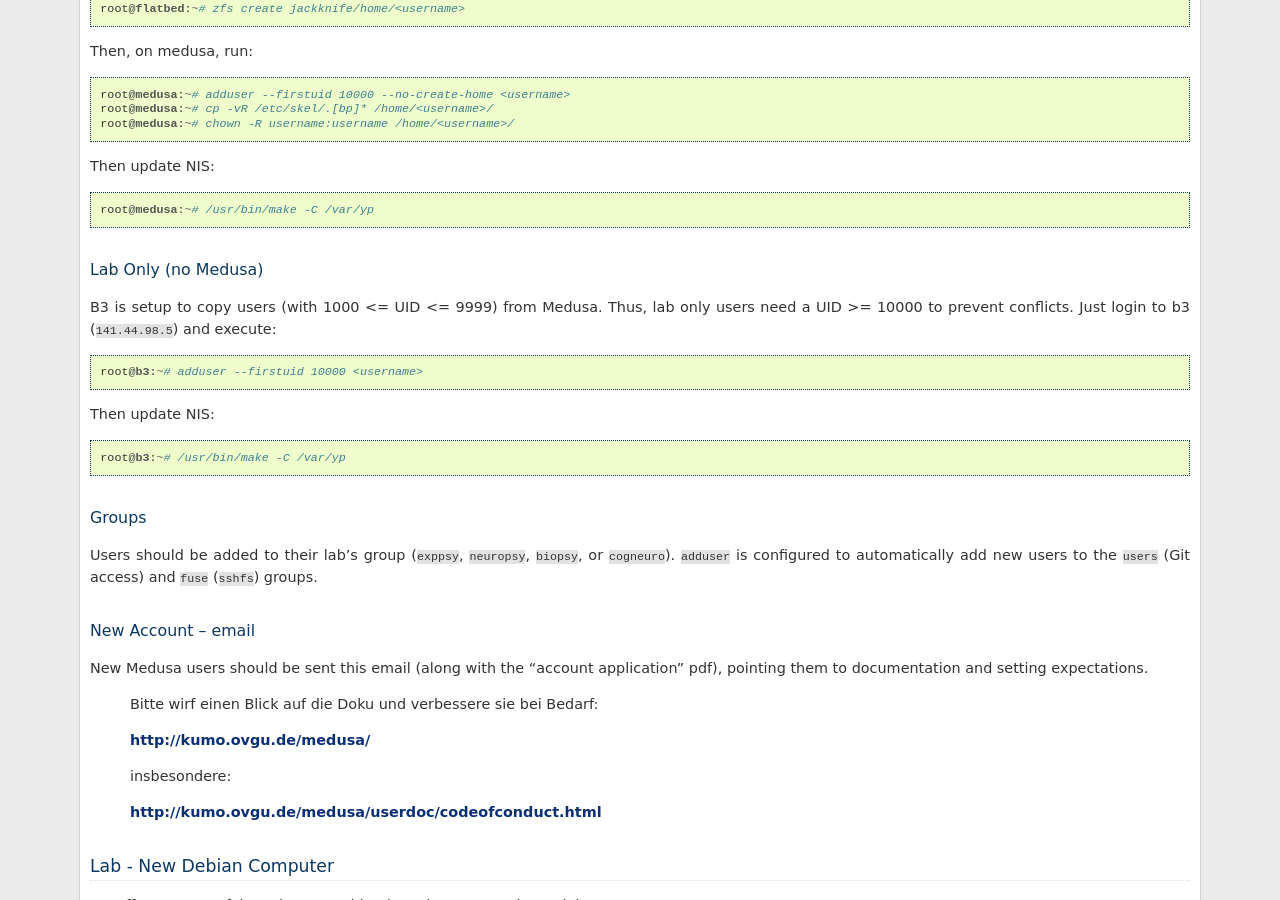
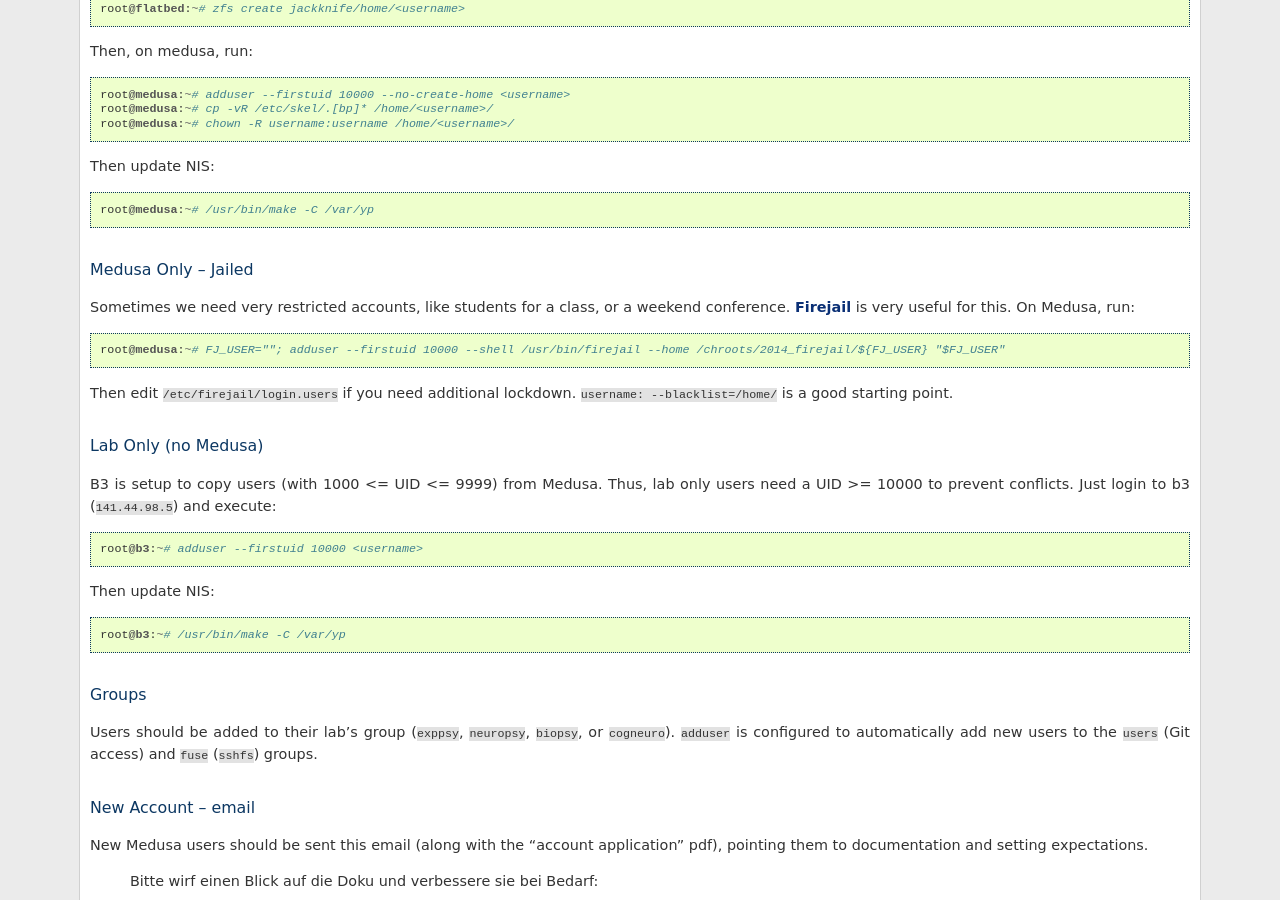
Before and after one commit to psychoinformatics-de/ipsy-docs, a Sphinx documentation site: the page built from source/internal/common_tasks.rst, in a window 1280 px wide and 900 px high, scrolled down 764 px. Built offline with Sphinx 7.4.7, drawn with Linux system fonts in a browser that asks for light colours; formulas are drawn with MathJax 3.

Commit message:
Add Firejail instructions

```diff
--- a/source/internal/common_tasks.rst
+++ b/source/internal/common_tasks.rst
@@ -42,6 +42,18 @@ Then, on medusa, run::
 Then update NIS::
 
   root@medusa:~# /usr/bin/make -C /var/yp
+
+Medusa Only -- Jailed
+---------------------
+Sometimes we need very restricted accounts, like students for a class, or a
+weekend conference. `Firejail`_ is very useful for this. On Medusa, run::
+
+  root@medusa:~# FJ_USER=""; adduser --firstuid 10000 --shell /usr/bin/firejail --home /chroots/2014_firejail/${FJ_USER} "$FJ_USER"
+
+Then edit ``/etc/firejail/login.users`` if you need additional lockdown.
+``username: --blacklist=/home/`` is a good starting point.
+
+.. _Firejail: https://l3net.wordpress.com/projects/firejail/
 
 Lab Only (no Medusa)
 --------------------
```
